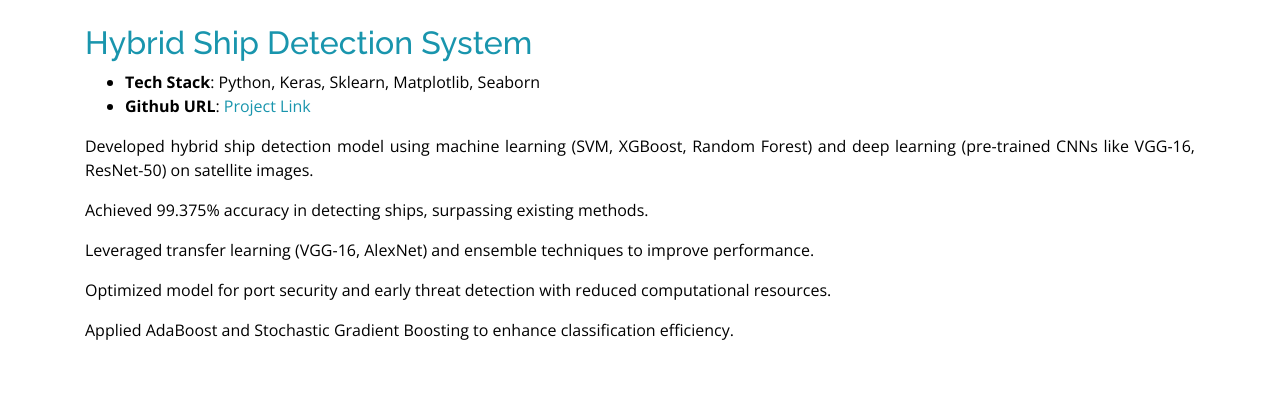
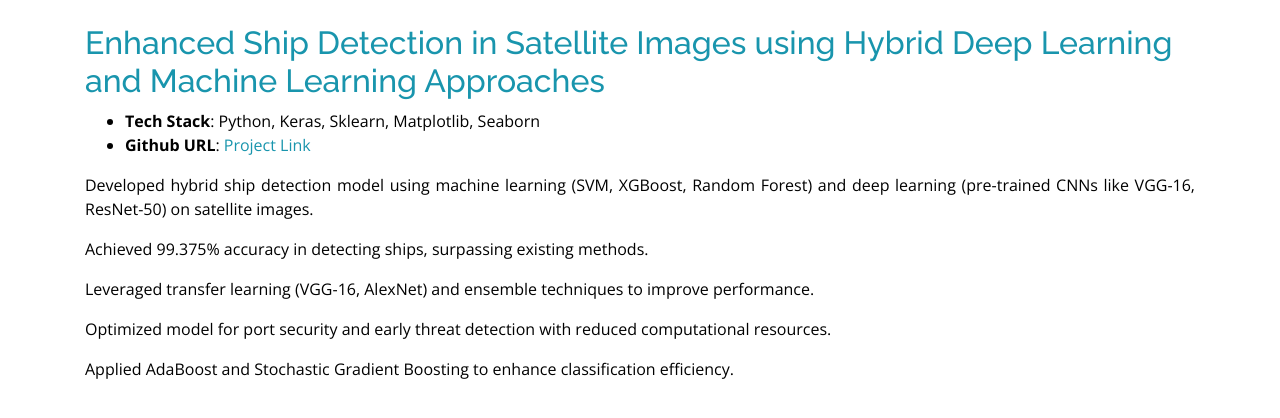
Before and after one commit to smitpatel-2/smitpatel-2.github.io, a plain HTML site: page projects/ship.html in a window 1280 px wide. Drawn offline with nearby package versions, Linux system fonts and the light colour scheme; files whose address does not match are found by name.

Commit message:
Update ship.html

```diff
--- a/projects/ship.html
+++ b/projects/ship.html
@@ -2,7 +2,8 @@
     <meta charset="utf-8">
     <meta content="width=device-width, initial-scale=1.0" name="viewport">
 
-    <title>Hybrid Ship Detection System</title>
+    <title>Enhanced Ship Detection in Satellite Images using Hybrid Deep Learning and Machine Learning
+        Approaches</title>
     <meta content="" name="descriptison">
     <meta content="" name="keywords">
 
@@ -43,7 +44,8 @@
 
             <div class="col-lg-12 portfolio-info">
               <br>
-              <h2 style="color:#1995AD">Hybrid Ship Detection System</h2>
+              <h2 style="color:#1995AD">Enhanced Ship Detection in Satellite Images using Hybrid Deep Learning and Machine Learning
+                Approaches</h2>
 
               <ul>
                 <li><strong>Tech Stack</strong>: Python, Keras, Sklearn, Matplotlib, Seaborn </li>
```
